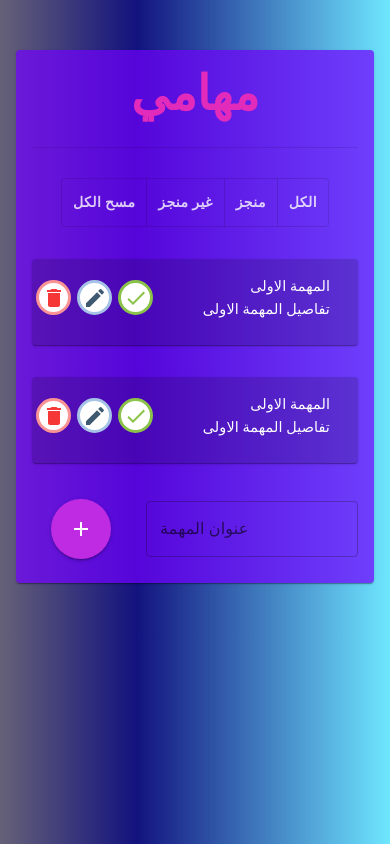
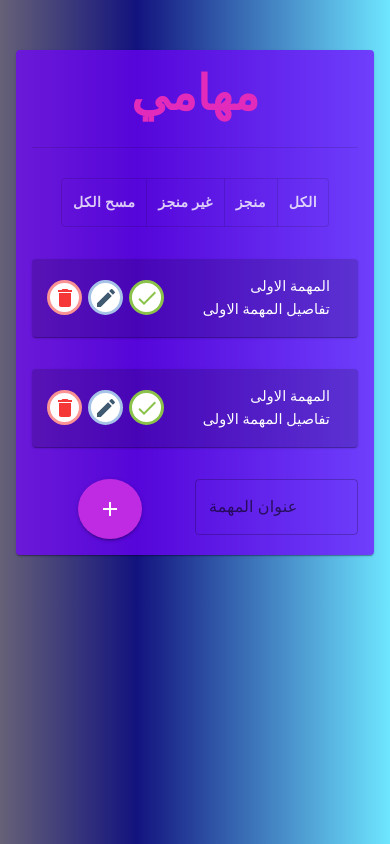
Before and after one commit to ahmadmaqshati/daily-to-do-list, a React (Vite) app: page / in a window 390 px wide. Built offline with nearby package versions, Linux system fonts and the light colour scheme.

Commit message:
Applying responsiveness to the project

```diff
--- a/package.json
+++ b/package.json
@@ -12,8 +12,8 @@
   "dependencies": {
     "@emotion/react": "^11.14.0",
     "@emotion/styled": "^11.14.0",
-    "@mui/icons-material": "^6.4.8",
-    "@mui/material": "^6.4.8",
+    "@mui/icons-material": "^7.0.0",
+    "@mui/material": "^7.0.0",
     "react": "^19.0.0",
     "react-dom": "^19.0.0"
   },
--- a/src/App.css
+++ b/src/App.css
@@ -42,48 +42,15 @@ todo-card effect
   text-align: center;
 }
 
-.App-logo {
-  height: 40vmin;
-  pointer-events: none;
-}
 
-@media (prefers-reduced-motion: no-preference) {
-  .App-logo {
-    animation: App-logo-spin infinite 20s linear;
-  }
-}
-
-.App-header {
-  background-color: #282c34;
-  min-height: 100vh;
-  display: flex;
-  flex-direction: column;
-  align-items: center;
-  justify-content: center;
-  font-size: calc(10px + 2vmin);
-  color: white;
-}
-
-.App-link {
-  color: #61dafb;
-}
-
-
-@keyframes App-logo-spin {
-  from {
-    transform: rotate(0deg);
-  }
-
-  to {
-    transform: rotate(360deg);
-  }
-}
 
 body {
   background-image: linear-gradient(90deg, #0800249e 0%, #090979f5 35%, #00d4ff91 100%)
 }
 
-
+.css-1lt5qva-MuiCardContent-root:last-child {
+  padding: 16px !important;
+}
 
 @media(max-width:300px) {
   .icon-button {
@@ -262,20 +229,27 @@ body {
     height: 60px !important;
   }
 
-  .css-11nsb57-MuiGrid-root>.MuiGrid-item {
+  .buttons {
     padding-left: 50px !important;
+
   }
-
 }
 
 
 
-@media (min-width:240px) and (max-width:342px) {
+@media (min-width:240px) and (max-width:359px) {
 
   .css-lb7s89-MuiGrid-root {
     flex-grow: 1 !important;
     max-width: none !important;
   }
 
+  .buttons {
+    margin: 8px 35px 0 0 !important;
+  }
 
+  .icon-button {
+    width: 28px;
+    height: 28px;
+  }
 }
--- a/src/components/Todo.jsx
+++ b/src/components/Todo.jsx
@@ -1,129 +1,71 @@
-import Card from '@mui/material/Card';
-import CardContent from '@mui/material/CardContent';
-import Typography from '@mui/material/Typography';
-/* import Grid from '@mui/material/Unstable_Grid2'; */
-import Grid from "@mui/material/Grid";
-
-import Box from '@mui/material/Box';
-import { useState } from 'react';
-/* icons */
-import CheckIcon from '@mui/icons-material/Check';
-import IconButton from '@mui/material/IconButton';
-import EditIcon from '@mui/icons-material/Edit';
-import DeleteIcon from '@mui/icons-material/Delete';
-/*Dialog Imports*/
-import Button from '@mui/material/Button';
-import Dialog from '@mui/material/Dialog';
-import DialogActions from '@mui/material/DialogActions';
-import DialogContent from '@mui/material/DialogContent';
-import DialogContentText from '@mui/material/DialogContentText';
-import DialogTitle from '@mui/material/DialogTitle';
-import TextField from '@mui/material/TextField';
+import { Card, CardContent, Typography, IconButton } from '@mui/material';
+import Grid from '@mui/material/GridLegacy';
+import { Check as CheckIcon, Edit as EditIcon, Delete as DeleteIcon } from '@mui/icons-material';
 
 export default function Todo() {
     return (
-        <>
-            {/*
-            =======================================================================
-                                           Todo-Compoanat
-            =======================================================================
-            */}
-
         <Card className='card-body' sx={{ background: "#00000029", color: 'white', marginTop: 4 }}>
 
             <CardContent>
-                    <Grid container spacing={2}>
-                        {/* عمود النصوص */}
-                        <Grid item xs={8}>
+
+                <Grid container>
+
+                    {/* Task title and details container */}
+                    <Grid xs={8}>
+
                         <Typography variant="h6" style={{ textAlign: "right" }}>
                             المهمة الاولى
                         </Typography>
                         <Typography variant="h6" style={{ textAlign: "right" }}>
                             تفاصيل المهمة الاولى
                         </Typography>
+
                     </Grid>
 
-                        {/* عمود الأزرار */}
-                        <Grid item xs={4} className="buttons" display="flex" justifyContent="space-around" alignItems="center">
-                            {/* زر التأكيد */}
+
+
+                    {/* Button container */}
+                    <Grid className='buttons' xs={4} display='flex' justifyContent="space-around" alignItems="center">
+
+                        {/* Check-Button */}
                         <IconButton
-                                className="icon-button check"
+                            className='icon-button check'
                             style={{
-                                    background: "#FFFFFF",
-                                    color: "#8bc34a",
-                                    border: "3px solid #8bc34a",
+                                background: '#FFFFFF',
+                                color: '#8bc34a',
+                                border: "3px solid #8bc34a"
                             }}
                         >
                             <CheckIcon />
                         </IconButton>
 
-                            {/* زر التعديل */}
+                        {/* Edit-Button */}
                         <IconButton
-                                className="icon-button edit"
+                            className='icon-button edit'
                             style={{
                                 background: "white",
                                 border: "3px solid #A6C2E7",
-                                    color: "#3F5971",
+                                color: "#3F5971"
                             }}
                         >
                             <EditIcon />
                         </IconButton>
 
-                            {/* زر الحذف */}
+                        {/* Delete-Button */}
                         <IconButton
-                                className="icon-button delete"
+                            className='icon-button delete delete'
                             style={{
                                 background: "#FFFDFF",
                                 border: "3px solid rgb(244 0 0 / 42%)",
-                                    color: "rgb(244 0 0 / 78%)",
+                                color: 'rgb(244 0 0 / 78%)'
                             }}
                         >
                             <DeleteIcon />
                         </IconButton>
+
                     </Grid>
                 </Grid>
-
-
-
-
-
-
-
-
-
-
-
-
-
-
-
-
-
-
-
-
-
-
-
-
-
-
-
-
-
-
-
-
-
-
-
             </CardContent>
-
-            </Card >
-
-
-        </>
-
-
+        </Card>
     )
 }
--- a/src/components/TodoList.jsx
+++ b/src/components/TodoList.jsx
@@ -1,42 +1,22 @@
-import Box from '@mui/material/Box';
-import Container from '@mui/material/Container';
-
-import Card from '@mui/material/Card';
-import CardContent from '@mui/material/CardContent';
-import Button from '@mui/material/Button';
-import Typography from '@mui/material/Typography';
-
-import Divider from '@mui/material/Divider';
-
-import ToggleButton from '@mui/material/ToggleButton';
-import ToggleButtonGroup from '@mui/material/ToggleButtonGroup';
-import Grid from "@mui/material/Grid";
-/* import Grid from '@mui/material/Unstable_Grid2'; */
-import TextField from '@mui/material/TextField';
-import { useEffect, useState } from 'react';
-import { jsx } from '@emotion/react';
-
-import AddCircleOutlineIcon from '@mui/icons-material/AddCircleOutline';
-import IconButton from '@mui/material/IconButton';
-import AddIcon from '@mui/icons-material/Add';
-
-import Dialog from '@mui/material/Dialog';
-import DialogActions from '@mui/material/DialogActions';
-import DialogContent from '@mui/material/DialogContent';
-import DialogContentText from '@mui/material/DialogContentText';
-import DialogTitle from '@mui/material/DialogTitle'
-/* todo */
+import {
+    Container,
+    Card,
+    CardContent,
+    Button,
+    Typography,
+    Divider,
+    ToggleButton,
+    ToggleButtonGroup,
+    TextField,
+    Stack
+} from '@mui/material';
+import { Add as AddIcon, Check as CheckIcon, Edit as EditIcon, Delete as DeleteIcon } from '@mui/icons-material';
 import Todo from './Todo';
-/* unique */
-
-
 
 export default function TodoList() {
 
     return (
         <Container maxWidth="md">
-
-            {/*===============================main card==============================*/}
             < Card sx={{ background: "#7100ffb5", }}>
                 <CardContent>
                     <Typography variant="h3" sx={{ fontWeight: "700", color: "#e22bba" }} >
@@ -45,12 +25,7 @@ export default function TodoList() {
 
                     <Divider style={{ marginTop: "25px" }} />
 
-                    {/*
-                    ==============
-                    Filter Buttons
-                    ===============
-                    */}
-
+                    {/* Filter Buttons */}
                     <ToggleButtonGroup
                         value=''
                         exclusive
@@ -80,44 +55,27 @@ export default function TodoList() {
                     <Todo />
 
 
-                    {/*===All Todos===*/}
-
-                    <Grid container spacing={2} sx={{ marginTop: "20px", alignItems: "center" }}>
-                        {/* حقل إدخال عنوان المهمة */}
-                        <Grid item xs={8}>
+                    <Stack direction="row" sx={{ marginTop: "32px", justifyContent: "space-between" }}>
                         <TextField
-                                fullWidth
+                            style={{ width: "50%" }}
                             id="outlined-basic"
                             label="عنوان المهمة"
                             variant="outlined"
                         />
-                        </Grid>
 
-                        {/* زر الإضافة */}
-                        <Grid item xs={4} display="flex" justifyContent="center">
-                            <Button
-                                className="add-btn"
-                                sx={{
-                                    fontSize: "3rem",
-                                    background: "#bf2be2",
-                                    borderRadius: "50%",
-                                    width: "70px",
-                                    height: "70px",
-                                    minWidth: "unset",
-                                }}
+
+                        <Button className='add-btn'
+                            style={{ fontSize: "3rem", background: '#bf2be2', borderRadius: "50%", width: "70px", height: "70px", marginLeft: '14%' }}
                             variant="contained"
                         >
                             <AddIcon />
                         </Button>
-                        </Grid>
-                    </Grid>
+                        {/* === Add-Btn === */}
 
-
-
+                    </Stack>
                 </CardContent>
 
             </Card>
-            {/*===============================main card============================*/}
 
         </Container >
 
```
Also changed, not shown: 1 other file (tests, documents, lock files or other folders). Lines whose indentation alone changed are shown as unchanged.
